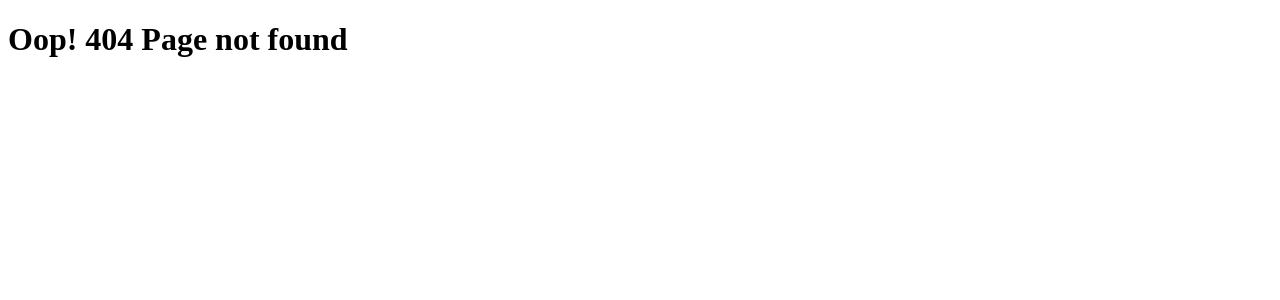
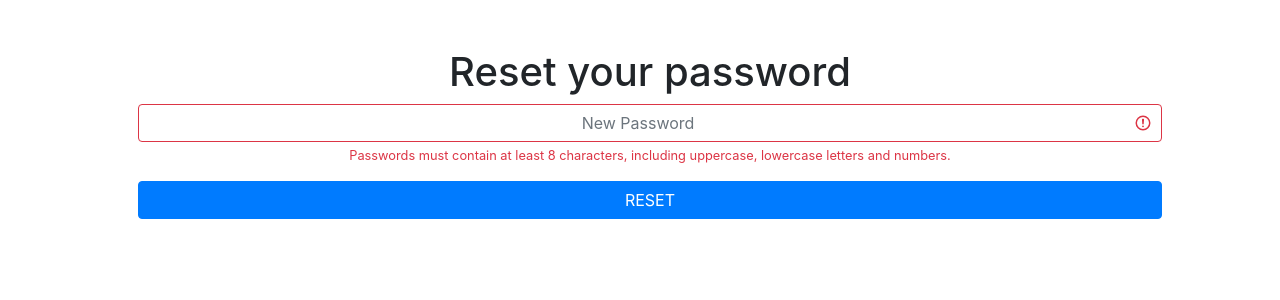
Before and after one commit to Stackup-Rwanda/devrepublic-bn-frontend, a React app: page /reset-password/1 in a window 1280 px wide. Before the commit this address had no page. Shown: the top 300 px of the page. Built offline with nearby package versions, Linux system fonts and the light colour scheme.

Commit message:
feat(resetPassword): User can  reset his password added component for the feature added storybook stories for the feature [Maintain #170947493]

```diff
--- /dev/null
+++ b/src/components/authentication/forgotPassword.js
@@ -0,0 +1,14 @@
+import  { React, useState } from 'react';
+
+const forgotPasswordComponent = (props) => (
+    <div className="container p-5">
+        <form action={props.forgottPassword} className="was-validated form-check">
+            <div className="form-group">
+                <h1 className="text-center"> Forgot your password </h1>
+                <input type="email" className="form-control text-lg-center" placeholder="Enter email" required />
+            </div>
+            <button type="submit" className="btn btn-primary btn-block">Send email</button>
+        </form>
+    </div>);
+
+export default forgotPasswordComponent;
--- /dev/null
+++ b/src/components/authentication/resetPassword.js
@@ -0,0 +1,43 @@
+import React, { useState } from 'react';
+
+const resetPassword = (props) => {
+  const [email, setEmail] = useState("");
+  const [loading, setloading] = useState(false);
+  const handleSubmit = 10;
+  return (
+    <div className="container p-5">
+      <form
+        action={props.resetPassword}
+        className="was-validated form-check"
+        onSubmit={handleSubmit}
+      >
+        <div className="form-group">
+          <h1 className="text-center"> Reset your password </h1>
+          <input
+            type="password"
+            className="form-control text-lg-center"
+            pattern="(?=.*\d)(?=.*[A-Z])(?=.*[a-z])(?=.*\W).{8,30}"
+            placeholder="New Password"
+            required
+          />
+          <div className="invalid-feedback text-lg-center">
+            Passwords must contain at least 8 characters, including uppercase,
+            lowercase letters and numbers.
+          </div>
+        </div>
+        <button type="submit" className="btn btn-primary btn-block">
+          RESET
+        </button>
+      </form>
+    </div>
+  );
+};
+
+export default resetPassword;
+
+// const MapStateToProps = ({ user }) => {
+//     return {
+//       user
+//     }
+//   }
+// export default connect(MapStateToProps, { resetPassword })(resetPasswordComponent);
--- /dev/null
+++ b/src/components/styles/resetPassword.scss
@@ -0,0 +1,4 @@
+@import "~bootstrap/scss/bootstrap";
+.submit {
+  background-color: #4433ff
+}
--- a/src/index.js
+++ b/src/index.js
@@ -3,6 +3,7 @@ import { render } from 'react-dom';
 import { Provider } from 'react-redux';
 import App from './components/App';
 import store from './store';
+import 'bootstrap/dist/css/bootstrap.min.css';
 
 render(
   <Provider store={store}>
--- /dev/null
+++ b/src/redux/actions/actionTypes.js
@@ -0,0 +1,3 @@
+export const RESET_PASSWORD_ERROR = "RESET_PASSWORD_ERROR";
+export const RESET_PASSWORD_SUCCESS = "RESET_PASSWORD_SUCCESS";
+export const RESET_PASSWORD_SENT = 'RESET_PASSWORD_SENT';
--- /dev/null
+++ b/src/redux/actions/resetPassword.js
@@ -0,0 +1,40 @@
+// // import * as userApi from '../../API/userApi';
+// import * as types from "./actionTypes";
+// // import api from '../../config/axiosInstance';
+
+// // import { handleError } from "./errorActions";
+
+// export function resetPasswordSent(response) {
+//   return {
+//     type: types.RESET_PASSWORD_SENT,
+//     message: response.message,
+//   };
+// }
+
+// export function passwordResetSuccess(response) {
+//   return {
+//     type: types.PASSWORD_RESET_SUCCESS,
+//     message: response,
+//   };
+// }
+
+// export const sendResetPassword = (email) => async (dispatch) => {
+//   try {
+//     const response = await api.post(`/auth/forgotPassword`, email);
+//     dispatch(resetPasswordSent(response.data));
+//   } catch (error) {
+//     dispatch(handleError(error));
+//   }
+// };
+
+// export const resetPassword = (data) => async (dispatch) => {
+//   try {
+//     const { userId, userToken, password, newPassword } = data;
+//     const url = `/auth/resetPassword/${userId}/${userToken}`;
+//     const response = await api.put(url, { password, newPassword });
+
+//     dispatch(resetPasswordSent(response.data));
+//   } catch (error) {
+//     dispatch(handleError(error));
+//   }
+// };
--- a/src/redux/reducers/index.js
+++ b/src/redux/reducers/index.js
@@ -4,3 +4,6 @@ import testReducer from './test-redux';
 export default combineReducers({
   test: testReducer,
 });
+
+// user: authReducer,
+// import authReducer from './authReducer';
--- a/src/views/routes.js
+++ b/src/views/routes.js
@@ -3,11 +3,15 @@ import { Switch, Route } from 'react-router-dom';
 import NotFound from '../components/sharedComponents/notFound';
 import Home from '../components/sharedComponents/home';
 import Login from '../components/authentication/login';
+import resetPassword from '../components/authentication/resetPassword';
+import forgotPassword from '../components/authentication/forgotPassword';
 
 const Routes = () => (
   <Switch>
     <Route exact path="/" component={Home} />
     <Route exact path="/login" component={Login} />
+    <Route exact path="/reset-password/:token" component={resetPassword} />
+    <Route exact path="/forgot-password" component={forgotPassword} />
     <Route component={NotFound} />
   </Switch>
 );
```
Also changed, not shown: package.json (+8 -4 lines), src/components/sharedComponents/apiCall.js (added, +26 -0 lines), src/redux/reducers/authReducer.js (added, +29 -0 lines), 1 other file (tests, documents, lock files or other folders).
